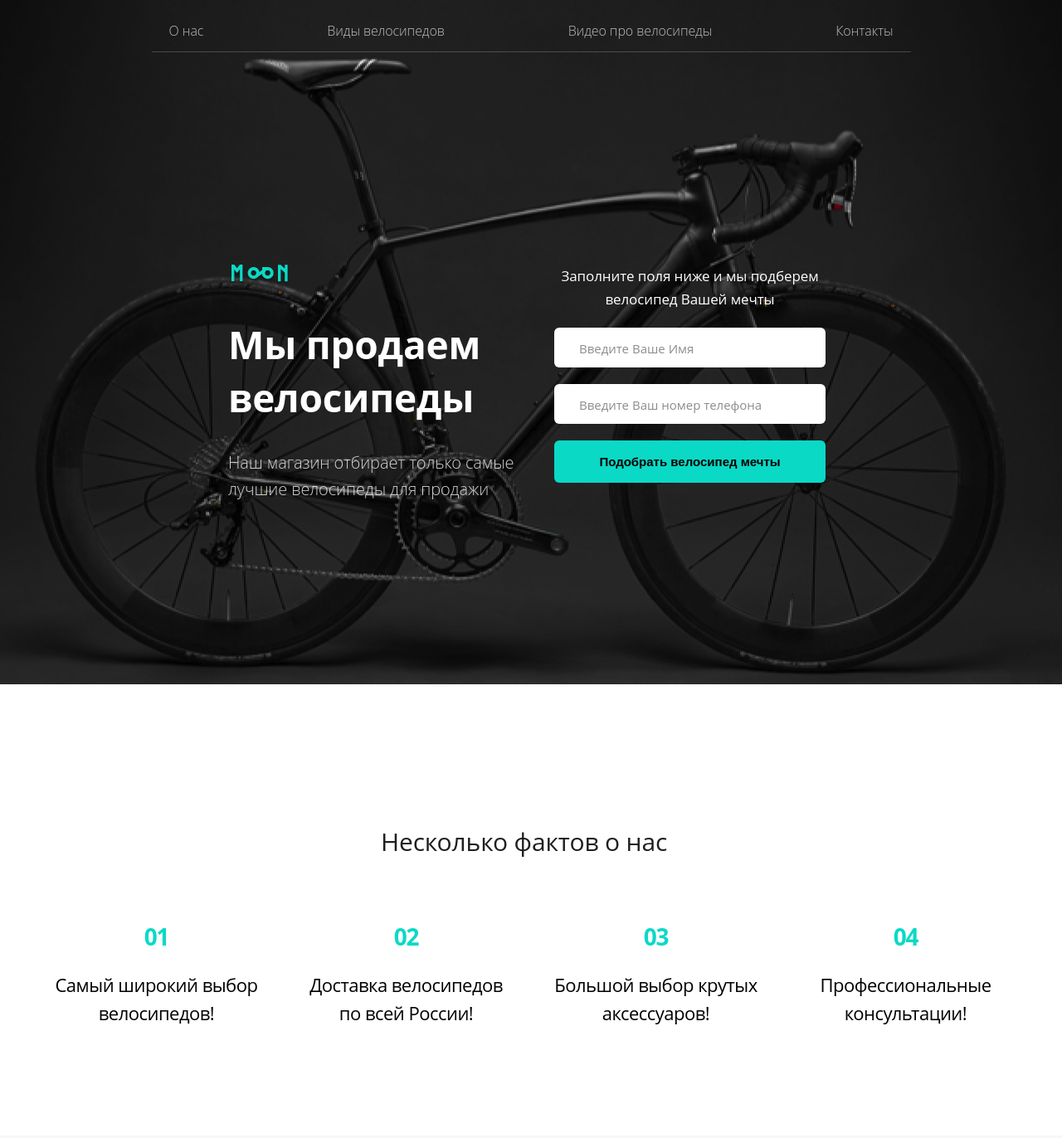
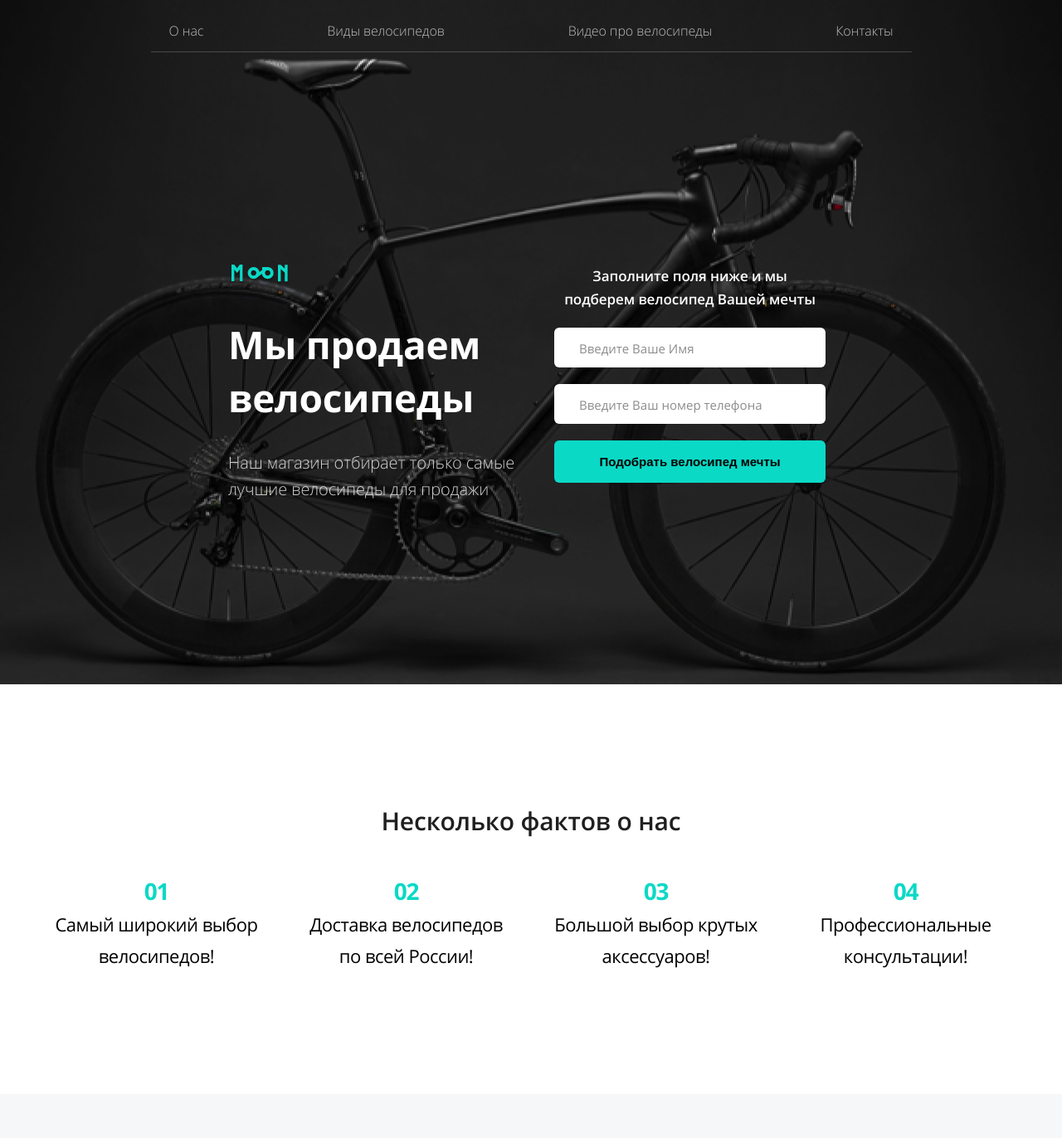
Before and after one commit to marylisten/bicycles-landing, a plain HTML site: page bicycles-landigpage/index.html in a window 1280 px wide. Shown: the top 1372 px of the page at 83% size. Drawn offline with Linux system fonts and the light colour scheme; a web font is replaced by a local one.

Commit message:
Add files via upload

```diff
--- a/bicycles-landigpage/css/style.css
+++ b/bicycles-landigpage/css/style.css
@@ -1,12 +1,29 @@
 @font-face {
-    font-family: "Open Sans";
-    src: url("fonts/Open_Sans");
-
+    font-family: 'Open Sans';
+    font-weight: normal;
+    font-style: normal;
+    src: url("fonts/Open_Sans/Opensans-Regular.ttf");
 }
 
 @font-face {
-    font-family: "Overpass";
-    src: url("fonts/Overpass");
+    font-family: 'Open Sans';
+    font-weight: 300;
+    font-style: normal;
+    src: url("fonts/Open_Sans/Opensans-Light.ttf");
+}
+
+@font-face {
+    font-family: 'Open Sans';
+    font-weight: 600;
+    font-style: normal;
+    src: url("fonts/Open_Sans/Opensans-SemiBold.ttf");
+}
+
+@font-face {
+    font-family: 'Open Sans';
+    font-weight: bold;
+    font-style: normal;
+    src: url("fonts/Open_Sans/Opensans-Bold.ttf");
 }
 
 body {
@@ -23,18 +40,21 @@ header {
     height: 825px;
 }
 
-.main-nav {
-    margin: 0;
+nav {
+    padding-top: 21px;
+    padding-bottom: 21px;
 }
 
 .main-nav ul {
-    padding: 21px;
+    padding-left: 22px;
+    padding-right: 22px;
+
     padding-bottom: 9px;
+    border-bottom: 1px solid rgba(255, 255, 255, 0.2);
     list-style: none;
     display: flex;
     justify-content: space-between;
     width: 873px;
-    border-bottom: 1px solid rgba(255, 255, 255, 0.2);
     margin: 0 auto;
 }
 
@@ -67,13 +87,13 @@ header {
 
 
 
-.text-block-1 {
+.promo-slogan {
     width: 393px;
     padding: 0;
     margin: 0;
 }
 
-.text-block-1 h1 {
+.promo-slogan h1 {
     font-family: 'Open Sans', sans-serif;
     font-style: normal;
     font-weight: bold;
@@ -93,7 +113,7 @@ a img:not(:hover) {
     transition: 0.5s;
 }
 
-.text-block-1 h2{
+.promo-slogan h2{
     font-family: 'Open Sans', sans-serif;
     font-style: normal;
     font-weight: 300;
@@ -105,11 +125,11 @@ a img:not(:hover) {
     opacity: 0.8;
 }
 
-.header-content {
+.promo-content {
     vertical-align: center;
     display: flex;
     justify-content: center;
-    padding-top: 256px;
+    padding-top: 235px;
     padding-bottom: 240px;
 }
 
@@ -134,7 +154,7 @@ input[type=text] {
     padding-right: 30px;
 }
 
-input[type=tel] {
+input[type=number] {
     box-sizing: border-box;
     width: 100%;
     margin: 0;
@@ -179,13 +199,16 @@ input[type=tel] {
 legend{
     font-family: 'Open Sans', sans-serif;
     font-style: normal;
-
+    font-weight: 600;
     font-size: 17px;
     line-height: 28px;
+
+    margin-bottom: 20px;
     text-align: center;
     letter-spacing: -0.005em;
+
     color: #FFFFFF;
-    margin-bottom: 20px;
+
     mix-blend-mode: normal;
 }
 
@@ -204,81 +227,65 @@ input::placeholder {
 
 }
 
+
 .about_us {
     padding-top: 150px;
-
+    padding-bottom: 100px;
 }
 
-.about_us h1 {
-    display: block;
-    font-family: 'Open Sans', sans-serif;
+.about_us h2 {
+    margin: 0;
+    text-align: center;
+
+    font-family: 'Open Sans';
     font-style: normal;
-    font-weight: 500;
+    font-weight: 600;
     font-size: 30px;
     line-height: 30px;
+
     letter-spacing: -0.005em;
+
     color: #1F1F1F;
-    margin-right: auto;
-    margin-left: auto;
-    margin-bottom: 50px;
-    width: 362px;
-    height: 60px;
 }
 
-.numbers {
+.about_us ul {
+    list-style: none;
     display: flex;
     justify-content: center;
+    padding-top: 50px;
+    padding-bottom: 50px;
+    padding-left: 0;
+    margin: 0;
 }
 
-.facts {
-    display: flex;
-    justify-content: center;
-}
-
-.numbers h2 {
-    display: inline-block;
-    margin-right: 38px;
+.about_us li {
+    text-align: center;
     width: 263px;
-    height: 60px;
-    margin-bottom: 0;
-    margin-top: 0;
-
-    font-family: 'Open Sans', sans-serif;
+    font-family: 'Open Sans';
     font-style: normal;
     font-weight: bold;
     font-size: 28px;
     line-height: 38px;
-
-
-    text-align: center;
     letter-spacing: -1.27273px;
-
-    color: #0AD9C6
+    color: #0AD9C6;
+    margin-right: 38px;
 }
 
-.numbers h2:last-child {
+.about_us li:last-child {
     margin-right: 0;
 }
 
-.facts h3 {
-    display: inline-block;
-    margin-right: 38px;
-    width: 263px;
-    margin-bottom: 131px;
-    margin-top: 0;
-    font-family: 'Open Sans', sans-serif;
+.about_us span {
+    font-family: 'Open Sans';
     font-style: normal;
     font-weight: normal;
     font-size: 22px;
     line-height: 34px;
     text-align: center;
     letter-spacing: -0.5px;
-
     color: #000000;
 }
-.facts h3:last-child {
-    margin-right: 0;
-}
+
 
 .bike_types {
     background-color: #F6F7F9;
@@ -317,7 +324,7 @@ input::placeholder {
 }
 
 .bike-photos img {
-
+    margin-bottom: 20px;
 }
 
 
--- a/bicycles-landigpage/index.html
+++ b/bicycles-landigpage/index.html
@@ -17,8 +17,9 @@
         </ul>
     </nav>
 
-<div class = "header-content">
-    <div class="text-block-1">
+
+<div class = "promo-content">
+    <div class="promo-slogan">
         <a href="#"><img class = "moon-logo" src="css/Images/лого.png"></a>
         <h1>Мы продаем велосипеды</h1>
         <h2>Наш магазин отбирает только самые лучшие велосипеды для продажи</h2>
@@ -26,32 +27,28 @@
 
     <form action="https://echo.htmlacademy.ru/courses" method="post">
         <legend>Заполните поля ниже и мы подберем велосипед Вашей мечты</legend>
-        <input type="text" id="name" name="name-field" placeholder="Введите Ваше Имя" required>
-        <input type="tel" id="tel" name="tel" placeholder="Введите Ваш номер телефона">
+        <label><input type="text" id="name" name="name-field" placeholder="Введите Ваше Имя" required></label>
+        <label><input type="number" id="tel" name="tel" placeholder="Введите Ваш номер телефона" required></label>
         <button class="submit-button" type="submit">Подобрать велосипед мечты</button>
     </form>
-
 </div>
 </header>
+</div>
+
 
 <main>
 <section class="about_us" id="about">
-    <h1>Несколько фактов о нас</h1>
-    <div class="numbers">
-        <h2>01</h2>
-        <h2>02</h2>
-        <h2>03</h2>
-        <h2>04</h2>
-    </div>
-    <div class="facts">
-        <h3>Самый широкий выбор велосипедов!</h3>
-        <h3>Доставка велосипедов по всей России!</h3>
-        <h3>Большой выбор крутых аксессуаров!</h3>
-        <h3>Профессиональные консультации!</h3>
-    </div>
+    <h2>Несколько фактов о нас</h2>
+    <ul>
+        <li>01<br><span>Самый широкий выбор велосипедов!</span></li>
+        <li>02<br><span>Доставка велосипедов по всей России!</span></li>
+        <li>03<br><span>Большой выбор крутых аксессуаров!</span></li>
+        <li>04<br><span>Профессиональные консультации!</span></li>
+    </ul>
 </section>
 
-    <section class="bike_types">
+
+<section class="bike_types">
         <h1  id="types">Виды велосипедов</h1>
             <div class="bike-photos">
                     <figure>
@@ -71,7 +68,7 @@
                     </figure>
             </div>
 
-    </section>
+</section>
 
     <section class="video-section">
         <h2  id="video">Видео про велосипеды</h2>
```
